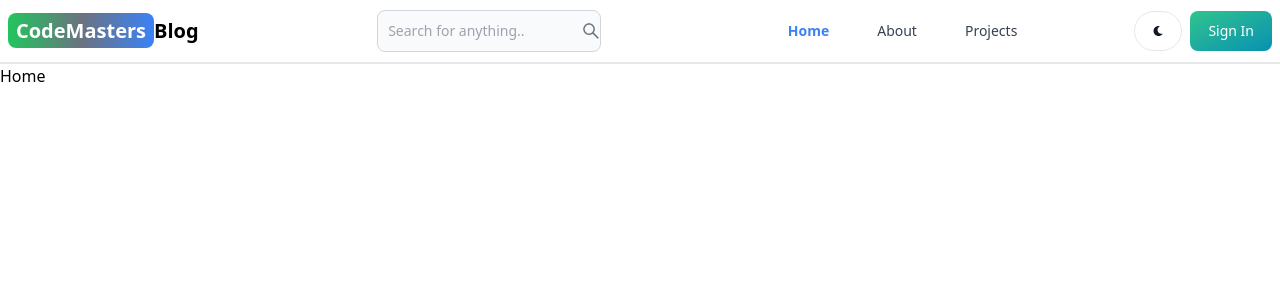
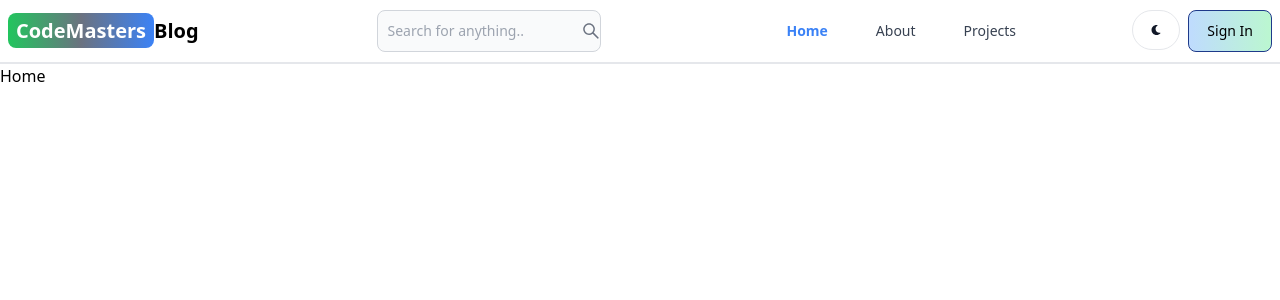
Before and after one commit to mohammad-rammal/CodeMasters-Blog, a React (Vite) app in the folder frontend/: page / in a window 1280 px wide. Shown: the top 300 px of the page. Built offline with nearby package versions, Linux system fonts and the light colour scheme.

Commit message:
finish header

```diff
--- a/frontend/src/components/Header.jsx
+++ b/frontend/src/components/Header.jsx
@@ -40,8 +40,11 @@ function Header() {
                     <FaMoon />
                 </Button>
                 <Link to="/sign-in">
-                    <Button gradientDuoTone="greenToBlue">Sign In</Button>
+                    <Button className="border-blue-900 bg-gradient-to-l from-green-200 to-blue-200  text-black hover:bg-gradient-to-l hover:text-white hover:from-green-500 hover:to-cyan-500 hover:border-green-500 border ">
+                        Sign In
+                    </Button>
                 </Link>
+
                 <Navbar.Toggle />
             </div>
 
@@ -67,7 +70,9 @@ function Header() {
                             : "text-gray-700"
                         } hover:text-blue-500 hover:bg-blue-300 md:hover:bg-white p-2 rounded-md`}
                 >
-                    <div className="flex justify-between">About  <SiAboutdotme className="md:hidden" size={22} /></div>
+                    <div className="flex justify-between">
+                        About <SiAboutdotme className="md:hidden" size={22} />
+                    </div>
                 </Navbar.Link>
                 <Navbar.Link
                     as={Link}
```
Lines whose indentation alone changed are shown as unchanged.
